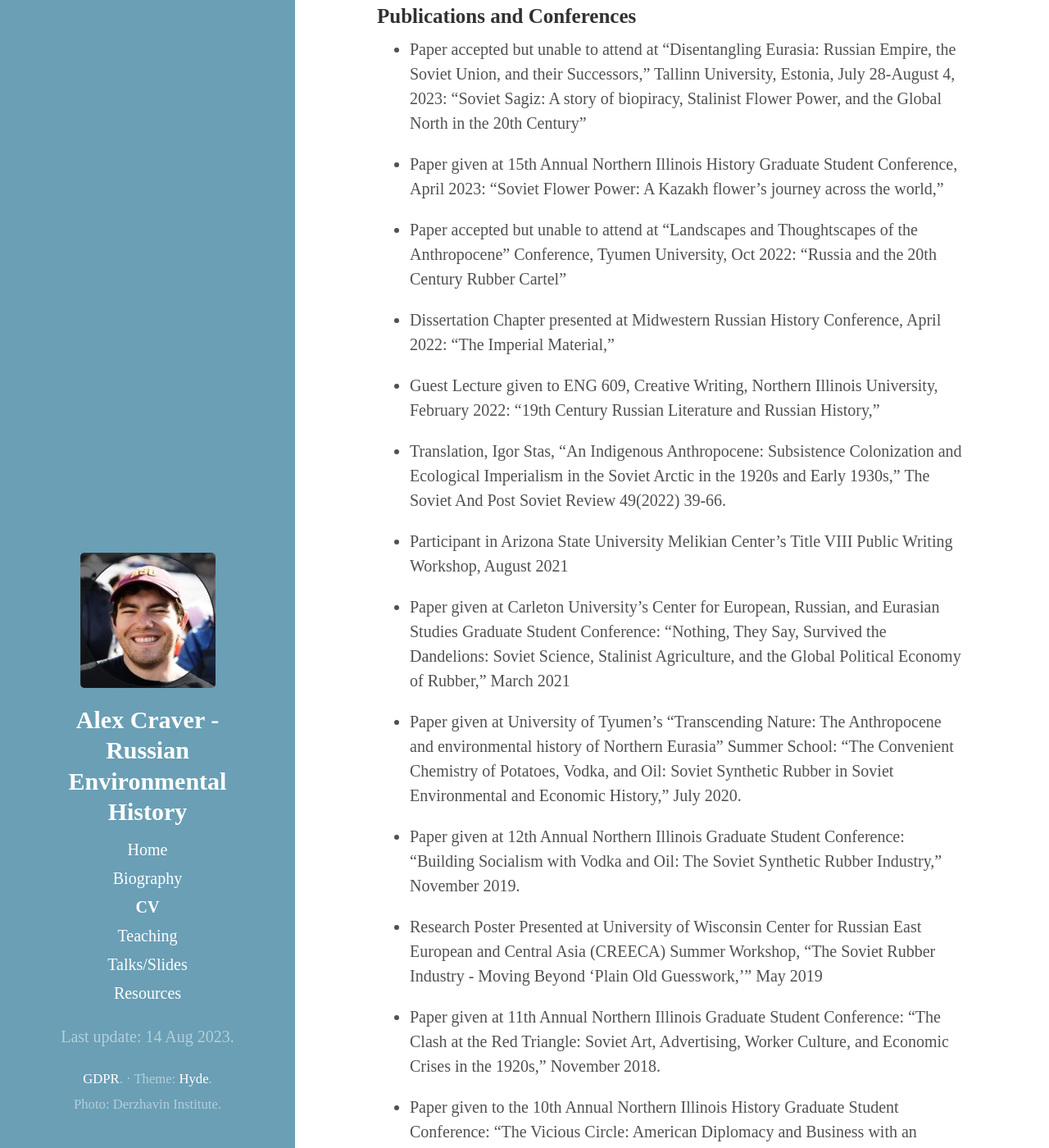
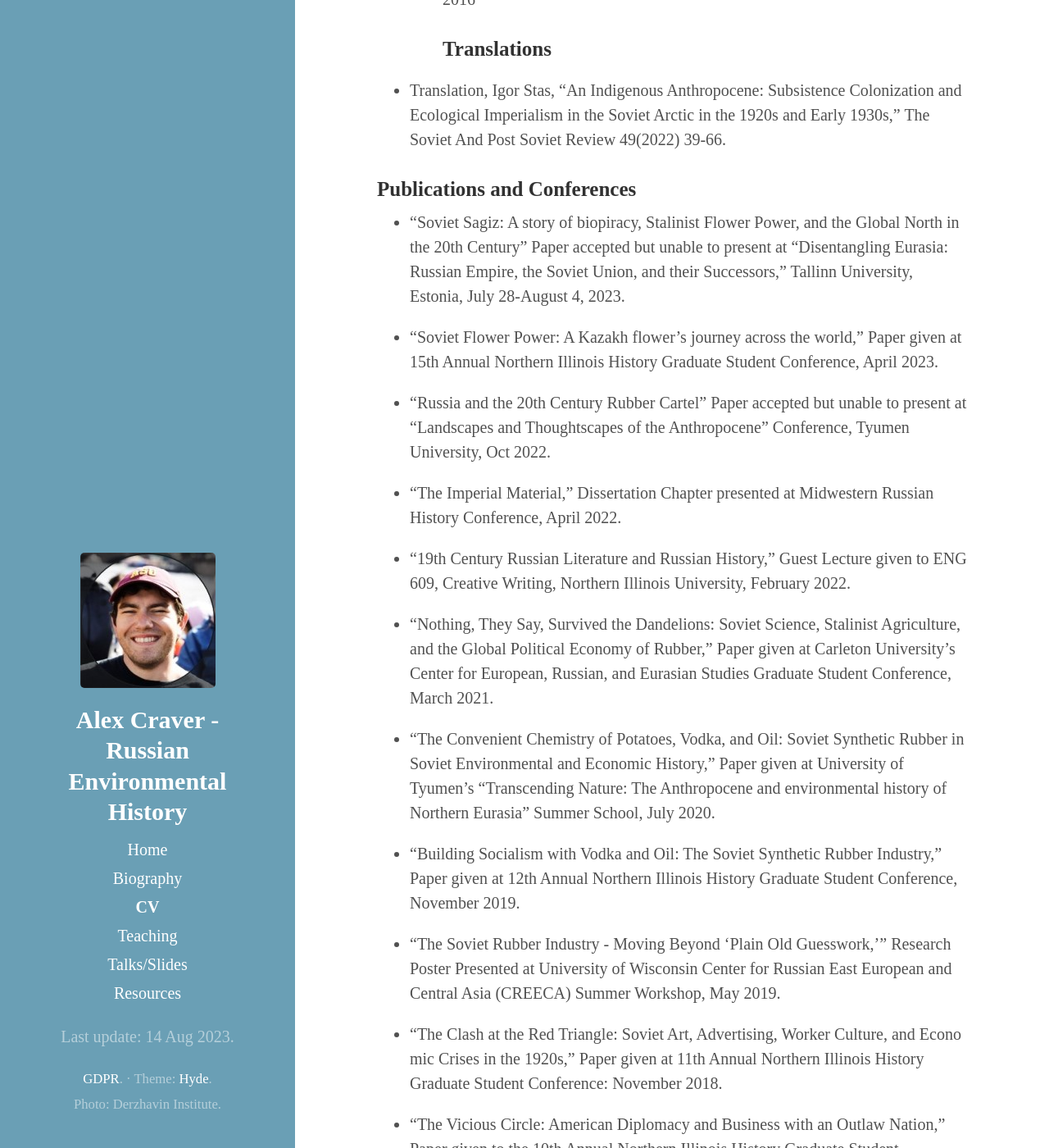
Before and after one commit to ahcraver/ahcraver.github.io, a Jekyll site: the page built from CV.md, in a window 1280 px wide and 1400 px high, scrolled down 1595 px. Shown: the whole window at 82% size. Built offline with Jekyll 4.4.1, drawn with Linux system fonts in a browser that asks for light colours; some of the changed text lies outside the part shown.

Commit message:
Update CV.md

```diff
--- a/CV.md
+++ b/CV.md
@@ -46,37 +47,31 @@ title: CV
 
 * University of Michigan
 	* Foreign Language Area Study Summer (FLAS) Fellowship - Russian 	May 2016
-
-
-
-
+### Translations
+* Translation, Igor Stas, "An Indigenous Anthropocene: Subsistence Colonization and Ecological Imperialism in the Soviet Arctic in the 1920s and Early 1930s," The Soviet And Post Soviet Review 49(2022) 39-66.
 
 ### Publications and Conferences
-* Paper accepted but unable to attend at "Disentangling Eurasia: Russian Empire, the Soviet Union, and their Successors," Tallinn University, Estonia, July 28-August 4, 2023: “Soviet Sagiz: A story of biopiracy, Stalinist Flower Power, and the Global North in the 20th Century”
+* “Soviet Sagiz: A story of biopiracy, Stalinist Flower Power, and the Global North in the 20th Century” Paper accepted but unable to present at "Disentangling Eurasia: Russian Empire, the Soviet Union, and their Successors," Tallinn University, Estonia, July 28-August 4, 2023.
 
-* Paper given at 15th Annual Northern Illinois History Graduate Student Conference, April 2023:  “Soviet Flower Power: A Kazakh flower’s journey across the world,”
+* “Soviet Flower Power: A Kazakh flower’s journey across the world,” Paper given at 15th Annual Northern Illinois History Graduate Student Conference, April 2023.
 
-* Paper accepted but unable to attend at “Landscapes and Thoughtscapes of the Anthropocene” Conference, Tyumen University, Oct 2022: “Russia and the 20th Century Rubber Cartel”
+* “Russia and the 20th Century Rubber Cartel” Paper accepted but unable to present at “Landscapes and Thoughtscapes of the Anthropocene” Conference, Tyumen University, Oct 2022.
 
-* Dissertation Chapter presented at Midwestern Russian History Conference, April 2022: “The Imperial Material,”
+* “The Imperial Material,” Dissertation Chapter presented at Midwestern Russian History Conference, April 2022.
 
-*  Guest Lecture given to ENG 609, Creative Writing, Northern Illinois University, February 2022: “19th Century Russian Literature and Russian History,”
+* “19th Century Russian Literature and Russian History,” Guest Lecture given to ENG 609, Creative Writing, Northern Illinois University, February 2022.
 
-* Translation, Igor Stas, "An Indigenous Anthropocene: Subsistence Colonization and Ecological Imperialism in the Soviet Arctic in the 1920s and Early 1930s," The Soviet And Post Soviet Review 49(2022) 39-66.
+* “Nothing, They Say, Survived the Dandelions: Soviet Science, Stalinist Agriculture, and the Global Political Economy of Rubber,” Paper given at Carleton University’s Center for European, Russian, and Eurasian Studies Graduate Student Conference, March 2021.
 
-* Participant in Arizona State University Melikian Center’s Title VIII Public Writing Workshop, August 2021
+* “The Convenient Chemistry of Potatoes, Vodka, and Oil: Soviet Synthetic Rubber in Soviet Environmental and Economic History,” Paper given at University of Tyumen’s “Transcending Nature: The Anthropocene and environmental history of Northern Eurasia” Summer School, July 2020.
 
-* Paper given at Carleton University’s Center for European, Russian, and Eurasian Studies Graduate Student Conference: “Nothing, They Say, Survived the Dandelions: Soviet Science, Stalinist Agriculture, and the Global Political Economy of Rubber,” March 2021
+* “Building Socialism with Vodka and Oil: The Soviet Synthetic Rubber Industry,” Paper given at 12th Annual Northern Illinois History Graduate Student Conference, November 2019.
 
-* Paper given at University of Tyumen’s “Transcending Nature: The Anthropocene and environmental history of Northern Eurasia” Summer School: “The Convenient Chemistry of Potatoes, Vodka, and Oil: Soviet Synthetic Rubber in Soviet Environmental and Economic History,” July 2020.
+* “The Soviet Rubber Industry - Moving Beyond ‘Plain Old Guesswork,’” Research Poster Presented at University of Wisconsin Center for Russian East European and Central Asia (CREECA) Summer Workshop, May 2019.
 
-* Paper given at 12th Annual Northern Illinois Graduate Student Conference: “Building Socialism with Vodka and Oil: The Soviet Synthetic Rubber Industry,” November 2019.
+* “The Clash at the Red Triangle: Soviet Art, Advertising, Worker Culture, and Econo mic Crises in the 1920s,” Paper given at 11th Annual Northern Illinois History Graduate Student Conference: November 2018.
 
-* Research Poster Presented at University of Wisconsin Center for Russian East European and Central Asia (CREECA) Summer Workshop, “The Soviet Rubber Industry - Moving Beyond ‘Plain Old Guesswork,’” May 2019
-
-* Paper given at 11th Annual Northern Illinois Graduate Student Conference: “The Clash at the Red Triangle: Soviet Art, Advertising, Worker Culture, and Economic Crises in the 1920s,” November 2018.
-
-* Paper given to the 10th Annual Northern Illinois History Graduate Student Conference: “The Vicious Circle: American Diplomacy and Business with an Outlaw Nation,” November 2017.
+* “The Vicious Circle: American Diplomacy and Business with an Outlaw Nation,” Paper given to the 10th Annual Northern Illinois History Graduate Student Conference: November 2017.
 
 ### Academic Employment and Involvement
 #### Northern Illinois University
```
Also changed, not shown: other parts of CV.md (+3 -4 lines).
